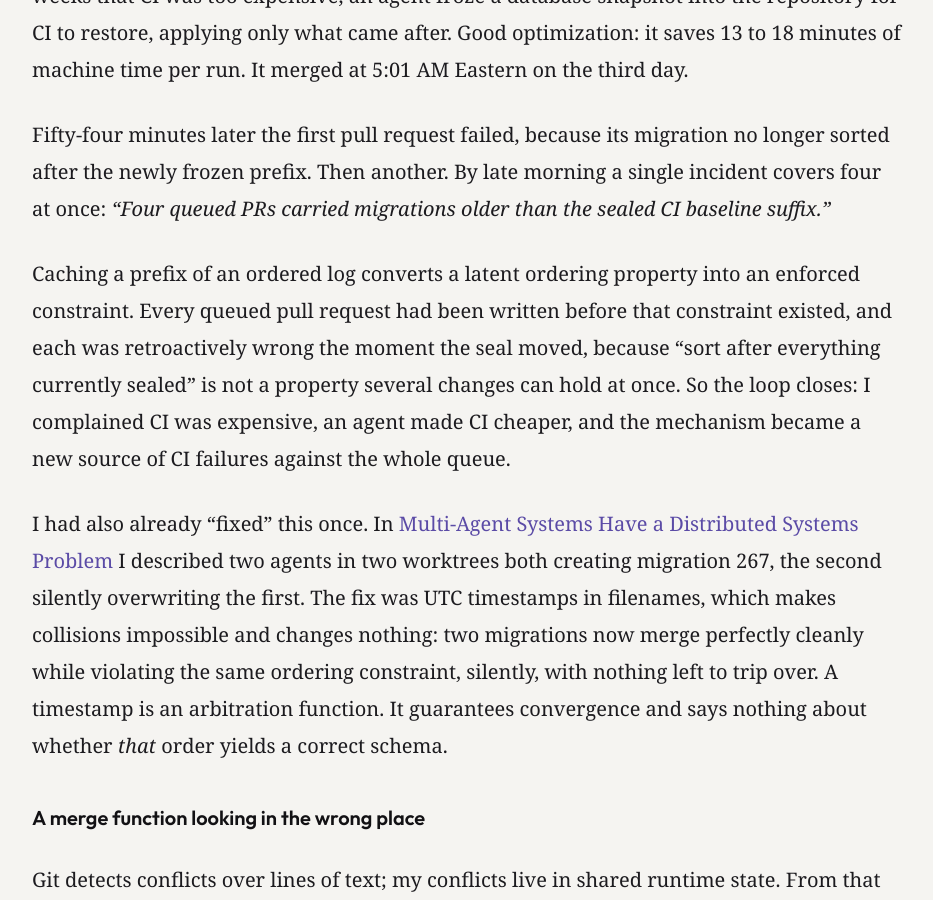
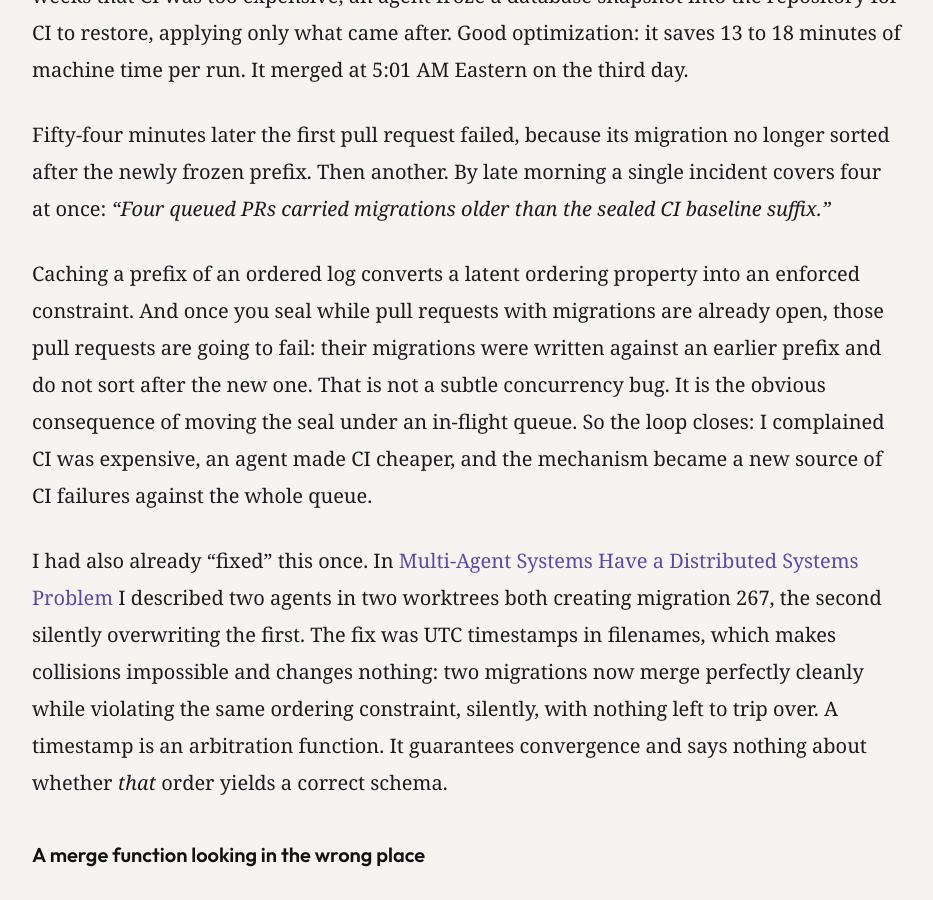
Before and after one commit to cmeiklejohn/cmeiklejohn.github.io, a Jekyll site: the page built from _posts/2026-07-26-one-writer.markdown, in a window 1280 px wide and 900 px high, scrolled down 6044 px. Shown: the whole window, without its empty margins (172-1105 px from the left). Built offline with Jekyll 4.4.1, drawn with Linux system fonts in a browser that asks for light colours; some web fonts are replaced.

Commit message:
Call out that sealing under an open migration queue is an obvious failure
The seal incidents are not a subtle multi-writer invariant bug; they are the predictable consequence of moving the baseline while migration PRs are already in flight.

Co-authored-by: Christopher S. Meiklejohn <christopher.meiklejohn@gmail.com>

```diff
--- a/_posts/2026-07-26-one-writer.markdown
+++ b/_posts/2026-07-26-one-writer.markdown
@@ -83,7 +83,7 @@ This project has 1,388 migrations, and rebuilding a test database from all of th
 
 Fifty-four minutes later the first pull request failed, because its migration no longer sorted after the newly frozen prefix. Then another. By late morning a single incident covers four at once: *"Four queued PRs carried migrations older than the sealed CI baseline suffix."*
 
-Caching a prefix of an ordered log converts a latent ordering property into an enforced constraint. Every queued pull request had been written before that constraint existed, and each was retroactively wrong the moment the seal moved, because "sort after everything currently sealed" is not a property several changes can hold at once. So the loop closes: I complained CI was expensive, an agent made CI cheaper, and the mechanism became a new source of CI failures against the whole queue.
+Caching a prefix of an ordered log converts a latent ordering property into an enforced constraint. And once you seal while pull requests with migrations are already open, those pull requests are going to fail: their migrations were written against an earlier prefix and do not sort after the new one. That is not a subtle concurrency bug. It is the obvious consequence of moving the seal under an in-flight queue. So the loop closes: I complained CI was expensive, an agent made CI cheaper, and the mechanism became a new source of CI failures against the whole queue.
 
 I had also already "fixed" this once. In [Multi-Agent Systems Have a Distributed Systems Problem]({% post_url 2026-03-30-multi-agent-systems-have-a-distributed-systems-problem %}) I described two agents in two worktrees both creating migration 267, the second silently overwriting the first. The fix was UTC timestamps in filenames, which makes collisions impossible and changes nothing: two migrations now merge perfectly cleanly while violating the same ordering constraint, silently, with nothing left to trip over. A timestamp is an arbitration function. It guarantees convergence and says nothing about whether *that* order yields a correct schema.
 
```
